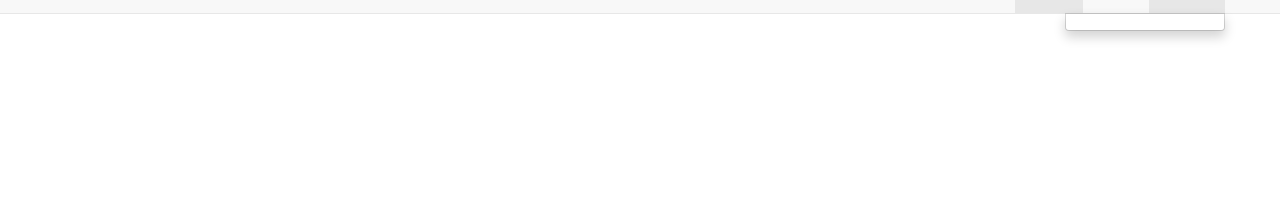
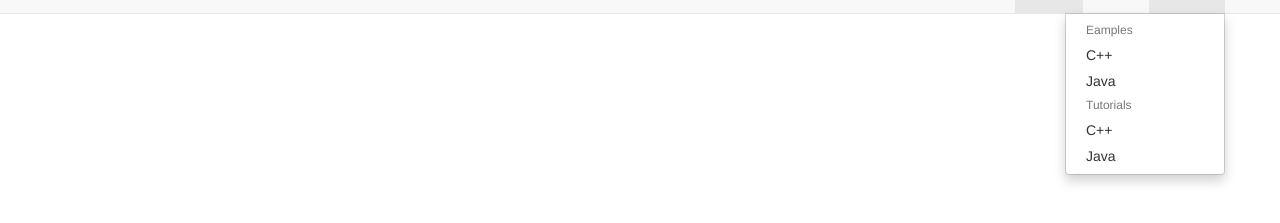
Before and after one commit to thomasfregene/bootstrap-3.3.7, a plain HTML site: page index.html in a window 1280 px wide. Both pictures are taken after a click on the link "Learn". Shown: the part 37-260 px from the top of the page. Drawn offline with nearby package versions, Linux system fonts and the light colour scheme.

Commit message:
adding header and items in the dropdown menu -navbar

```diff
--- a/index.html
+++ b/index.html
@@ -40,7 +40,12 @@
             class="dropdown-toggle"
             data-toggle="dropdown">Learn<b class="caret"></b></a>
             <ul class="dropdown-menu">
-              <li class="dropdown-header"></li>
+              <li class="dropdown-header">Eamples</li>
+              <li><a href="">C++</a></li>
+              <li><a href="">Java</a></li>
+              <li class="dropdown-header">Tutorials</li>
+              <li><a href="">C++</a></li>
+              <li><a href="">Java</a></li>
             </ul>
           </li>
         </ul>
```
